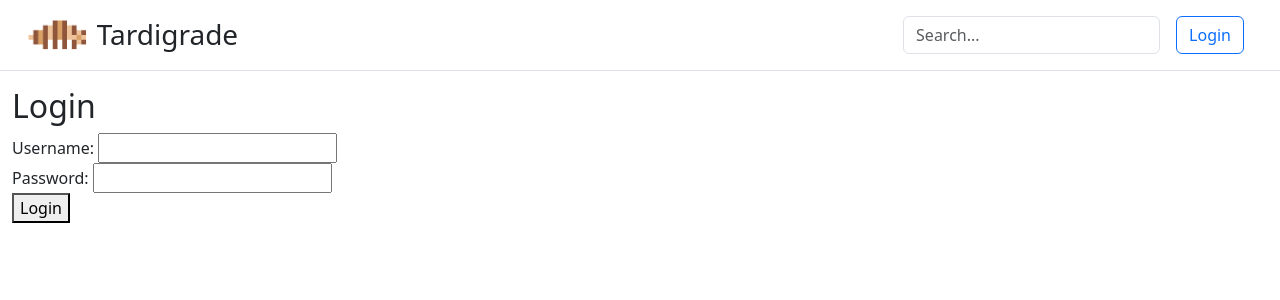
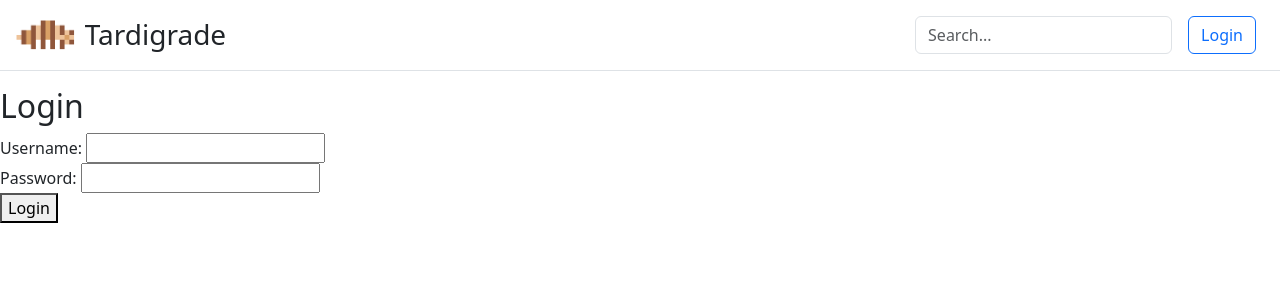
Before and after one commit to rainegarden/tardigrade, a Django app: page /account/login/ in a window 1280 px wide. Shown: the top 300 px of the page. Run offline with Django 5.2, Linux system fonts and the light colour scheme.

Commit message:
Revert "Transitioning to tailwind css"
This reverts commit 83cf1f675dd22821f1bd161fb0b543855474bcc0.
Also widens screen and fixes issues

```diff
--- a/templates/index.html
+++ b/templates/index.html
@@ -12,7 +12,7 @@
 </head>
 <body>
 <header class="p-3 mb-3 border-bottom">
-    <div class="container-xxl">
+    <div class=".container-xl">
         <div class="d-flex flex-wrap align-items-center justify-content-center justify-content-lg-start">
             <a class="d-flex align-items-center mb-2 mb-lg-0 link-body-emphasis text-decoration-none" href="/">
                 <!-- Image goes here -->
@@ -48,7 +48,7 @@
         </div>
     </div>
 </header>
-<div class="container-xxl">
+<div class=".container-xl">
 {% block content %}
 
 {% endblock %}
```
Also changed, not shown: templates/account/account.html (added, +12 -0 lines).
